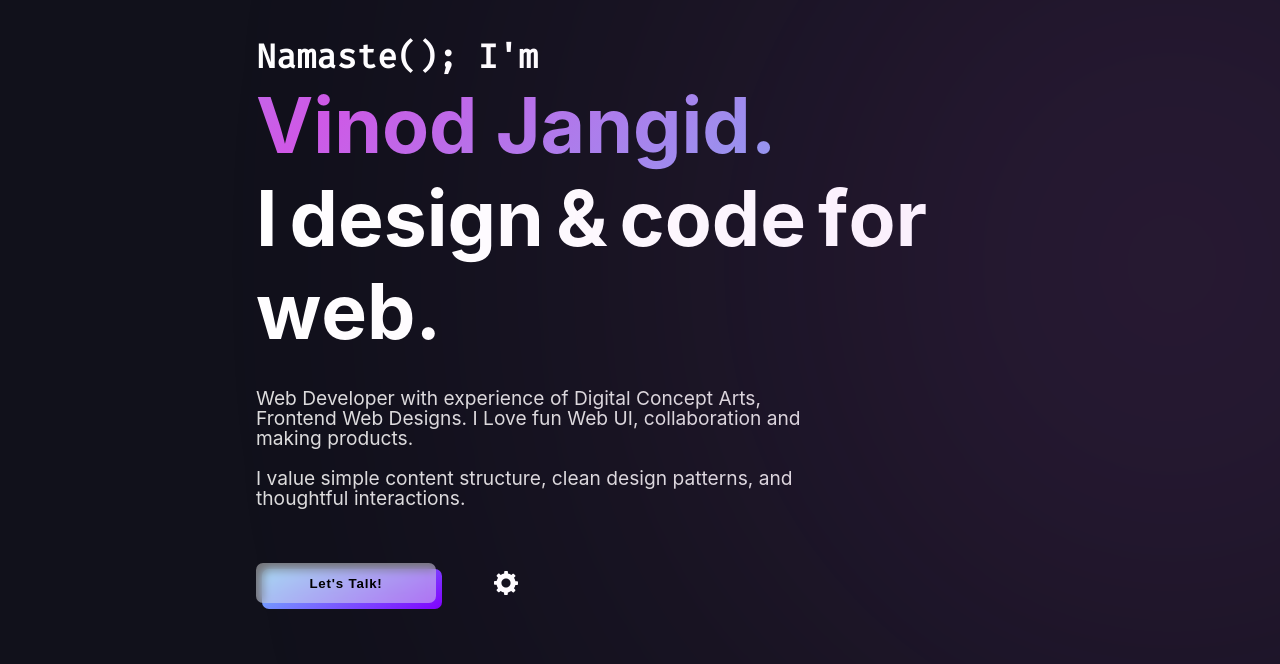
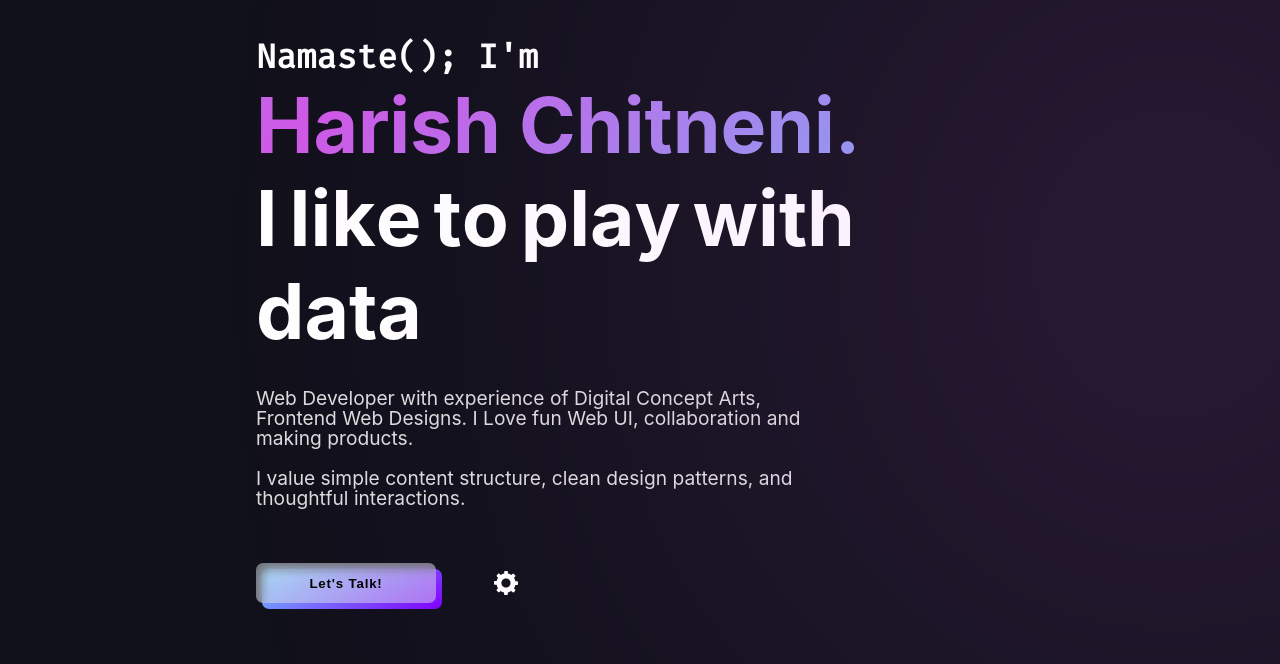
Before and after one commit to hchitnen/portfolio, a plain HTML site: page index.html in a window 1280 px wide. Shown: the part 136-800 px from the top of the page. Drawn offline with nearby package versions, Linux system fonts and the light colour scheme; a web font is replaced by a local one.

Commit message:
First Draft

```diff
--- a/Formatted code/formatted.js
+++ b/Formatted code/formatted.js
@@ -93,7 +93,7 @@ navLi.forEach( li => {
   }
 })
 })
-console.log('%c Designed and Developed by Vinod Jangid ', 'background-image: linear-gradient(90deg,#8000ff,#6bc5f8); color: white;font-weight:900;font-size:1rem; padding:20px;');
+console.log('%c Designed and Developed by Harish Datta Chitneni ', 'background-image: linear-gradient(90deg,#8000ff,#6bc5f8); color: white;font-weight:900;font-size:1rem; padding:20px;');
 
 
 
--- a/index.html
+++ b/index.html
@@ -48,25 +48,25 @@ What are you doing here?! you sneaky developer...
   <meta name="robots" content="index, follow" />
   <meta name="theme-color" content="#000" />
   <meta name="description"
-    content="Vinod Jangid | Portfolio, Visit and know about me & my projects/designs. I value simple content structure, clean design patterns, and thoughtful interactions." />
+    content="Harish Datta Chitneni | Portfolio, Visit and know about me & my projects/designs. I value simple content structure, clean design patterns, and thoughtful interactions." />
   <meta name="keywords"
-    content="vinod jangid,vinod jangid portfolio,Vinod Jangid Portfolio,vinodjangid,vinod jangid site,Vinod Jangid Site,vinod jangid me,vinod jangid web,vinod jangid github,vinodjangid site,vinodjangid uiverse,uiverse,vinod jangid uiverse,vinod jangid frontend developer,frontend developer,vinod jangid jaipur,vinod jaipur" />
-  <meta name="author" content="Vinod Jangid" />
+    content="Harish Datta Chitneni,Harish Datta Chitneni portfolio,Harish Datta Chitneni Portfolio,vinodjangid,Harish Datta Chitneni site,Harish Datta Chitneni Site,Harish Datta Chitneni me,Harish Datta Chitneni web,Harish Datta Chitneni github,vinodjangid site,vinodjangid uiverse,uiverse,Harish Datta Chitneni uiverse,Harish Datta Chitneni frontend developer,frontend developer,Harish Datta Chitneni jaipur,vinod jaipur" />
+  <meta name="author" content="Harish Datta Chitneni" />
   <meta property="og:image" content="https://www.vinodjangid.site/src/png/Preview-card-min.png" />
-  <meta property="og:title" content="Vinod Jangid | Portfolio" />
+  <meta property="og:title" content="Harish Datta Chitneni | Portfolio" />
   <meta property="og:description"
-    content="Hi! My name is Vinod. I'm a web developer and digital visual artist. Visit and know about me & my projects/designs. I value simple content structure, clean design patterns, and thoughtful interactions." />
+    content="Hi! My name is Harish Datta. I'm a web developer and digital visual artist. Visit and know about me & my projects/designs. I value simple content structure, clean design patterns, and thoughtful interactions." />
 
   <meta property="og:url" content="https://vinodjangid.site" />
-  <meta property="og:site_name" content="Vinod Jangid Portfolio" />
+  <meta property="og:site_name" content="Harish Datta Chitneni Portfolio" />
 
   <meta name="twitter:image:src" content="https://www.vinodjangid.site/src/png/Preview-card-min.png" />
   <meta name="twitter:site" content="@Portfolio" />
   <meta name="twitter:card" content="summary" />
-  <meta name="twitter:title" content="Vinod Jangid | Portfolio" />
+  <meta name="twitter:title" content="Harish Datta Chitneni | Portfolio" />
   <meta name="twitter:description"
-  content="Hi! My name is Vinod. I'm a web developer and digital visual artist. Visit and know about me & my projects/designs. I value simple content structure, clean design patterns, and thoughtful interactions." />
-  <title>Vinod Jangid | Portfolio</title>
+  content="Hi! My name is Harish. I'm a web developer and digital visual artist. Visit and know about me & my projects/designs. I value simple content structure, clean design patterns, and thoughtful interactions." />
+  <title>Harish Datta Chitneni | Portfolio</title>
   <link rel="icon" type="image/x-icon" href="src/png/main-favicon.png" />
   <!-- aos cdn -->
   <link rel="stylesheet" href="https://unpkg.com/aos@next/dist/aos.css" />
@@ -89,7 +89,7 @@ What are you doing here?! you sneaky developer...
 
     <div class="navbar" id="navbar">
       <div class="hey">Hey!</div>
-      <div class="logo" tabindex="0" aria-label="vinod jangid logo">
+      <div class="logo" tabindex="0" aria-label="Harish Datta Chitneni logo">
         <div class="logo-top">
           <img src="src/png/nav-avatar.png" alt="animation-head" id="nav-avatar"/>
         </div>
@@ -186,18 +186,21 @@ What are you doing here?! you sneaky developer...
           <p class="jello">m</p>
         </article>
         <article id="name" data-aos="fade-up" data-aos-delay="200">
-          <p class="jello">V</p>
+          <p class="jello">H</p>
+          <p class="jello">a</p>
+          <p class="jello">r</p>
           <p class="jello">i</p>
+          <p class="jello">s</p>
+          <p class="jello">h</p>
+          &nbsp;
+          <p class="jello">C</p>
+          <p class="jello">h</p>
+          <p class="jello">i</p>
+          <p class="jello">t</p>
           <p class="jello">n</p>
-          <p class="jello">o</p>
-          <p class="jello">d</p>
-          &nbsp;
-          <p class="jello">J</p>
-          <p class="jello">a</p>
+          <p class="jello">e</p>
           <p class="jello">n</p>
-          <p class="jello">g</p>
           <p class="jello">i</p>
-          <p class="jello">d</p>
           <p class="jello">.</p>
         </article>
 
@@ -206,32 +209,32 @@ What are you doing here?! you sneaky developer...
             <p class="jello">I</p>
           </div>
           <div>
-            <p class="jello">d</p>
-            <p class="jello">e</p>
-            <p class="jello">s</p>
+            <p class="jello">l</p>
             <p class="jello">i</p>
-            <p class="jello">g</p>
-            <p class="jello">n</p>
-          </div>
-          <div>
-            <p class="jello">&</p>
-          </div>
-          <div>
-            <p class="jello">c</p>
-            <p class="jello">o</p>
-            <p class="jello">d</p>
+            <p class="jello">k</p>
             <p class="jello">e</p>
           </div>
           <div>
-            <p class="jello">f</p>
+            <p class="jello">t</p>
             <p class="jello">o</p>
-            <p class="jello">r</p>
+          </div>
+          <div>
+            <p class="jello">p</p>
+            <p class="jello">l</p>
+            <p class="jello">a</p>
+            <p class="jello">y</p>
           </div>
           <div>
             <p class="jello">w</p>
-            <p class="jello">e</p>
-            <p class="jello">b</p>
-            <p class="jello">.</p>
+            <p class="jello">i</p>
+            <p class="jello">t</p>
+            <p class="jello">h</p>
+          </div>
+          <div>
+            <p class="jello">d</p>
+            <p class="jello">a</p>
+            <p class="jello">t</p>
+            <p class="jello">a</p>
           </div>
         </article>
         <p id="info-para" data-aos="fade-up" data-aos-delay="600">
@@ -284,7 +287,7 @@ What are you doing here?! you sneaky developer...
         <div class="info-dp-section">
           <div class="about-info">
             <p tabindex="0">
-              Hi! My name is Vinod. I'm a web developer and digital visual artist. I love creating things that exist on the internet. My interest in web development started in 2021 when I decided to upload my digital concept arts online.
+              Hi! My name is Harish. I'm a web developer and digital visual artist. I love creating things that exist on the internet. My interest in web development started in 2021 when I decided to upload my digital concept arts online.
             </p>
             <br />
             <p tabindex="0">
@@ -312,7 +315,7 @@ What are you doing here?! you sneaky developer...
           </div>
 
           <div class="dp" data-aos="fade-up">
-            <img src="src/webp/vinod (2).webp" alt="Vinod Jangid" tabindex="0" aria-label="image of vinod" />
+            <img src="src/webp/vinod (2).webp" alt="Harish Datta Chitneni" tabindex="0" aria-label="image of vinod" />
           </div>
         </div>
       </div>
@@ -657,7 +660,7 @@ What are you doing here?! you sneaky developer...
         </div>
         <div class="footer-bottom">
           <article>
-            Design & Built by Vinod Jangid
+            Design & Built by Harish Datta Chitneni
             &#169; twentytwentythree
           </article>
         </div>
@@ -675,7 +678,7 @@ What are you doing here?! you sneaky developer...
 
   <script>
     function openURL() {
-      var url = "src/pdf/Vinod Jangid Resume.pdf";
+      var url = "src/pdf/Harish Datta Chitneni Resume.pdf";
 
       window.open(url, "_blank");
     }
```
Also changed, not shown: main.js (+1 -1 lines), cursorr.png (deleted), 1 other file.
